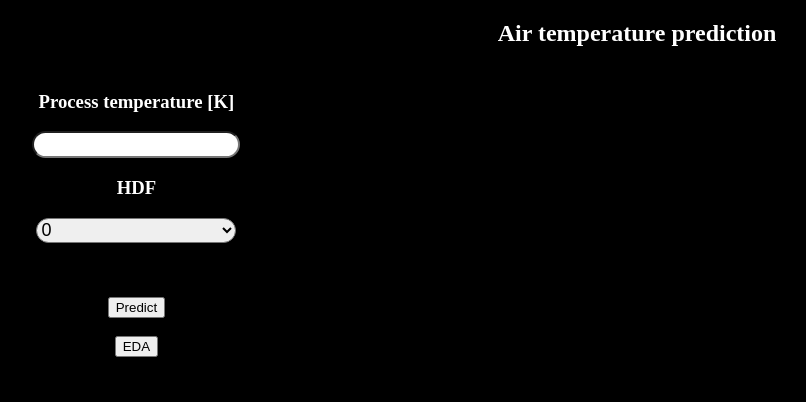
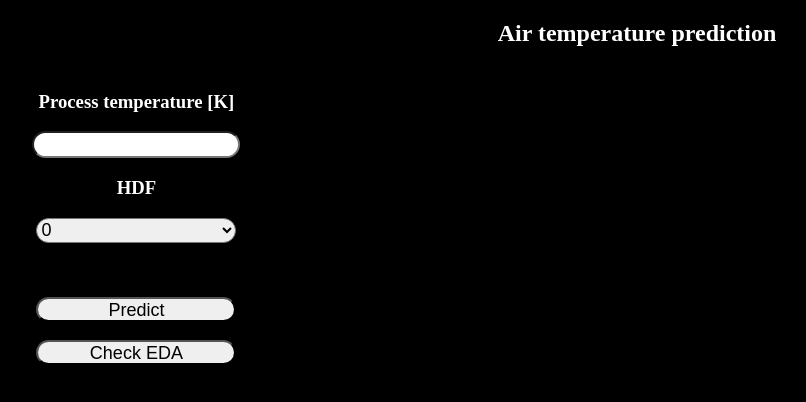
Before and after one commit to VaheC/LinearRegressionInAction, a Python web app: template templates/index.html in a window 1280 px wide. Shown: the top 402 px of the page, without its empty margins (3-809 px from the left). Run offline with Jinja, Linux system fonts and the light colour scheme; the template is opened without the code that fills it, so the values that code supplies are empty.

Commit message:
index.html has been updated

```diff
--- a/templates/index.html
+++ b/templates/index.html
@@ -30,7 +30,7 @@
                 <button id="predict" type="submit ">Predict</button>
                 <br>
                 <br>
-                <button onclick="location.href='regression_project_report.html'" type="button">EDA</button>
+                <button id="eda" onclick="location.href='regression_project_report.html'" type="button">Check EDA</button>
             </div>
 
         </form>
@@ -73,6 +73,30 @@
             background-color: coral;
         }
 
+        #predict {
+            width:  200px;
+            border-radius: 14px;
+            height: 25px;
+            font-size: 18px;
+            text-align: center;
+        }
+
+        #predict:hover {
+            background-color: seagreen;
+        }
+
+        #eda {
+            width:  200px;
+            border-radius: 14px;
+            height: 25px;
+            font-size: 18px;
+            text-align: center;
+        }
+
+        #eda:hover {
+            background-color: seagreen;
+        }
+
     </style>
 </body>
 
```
